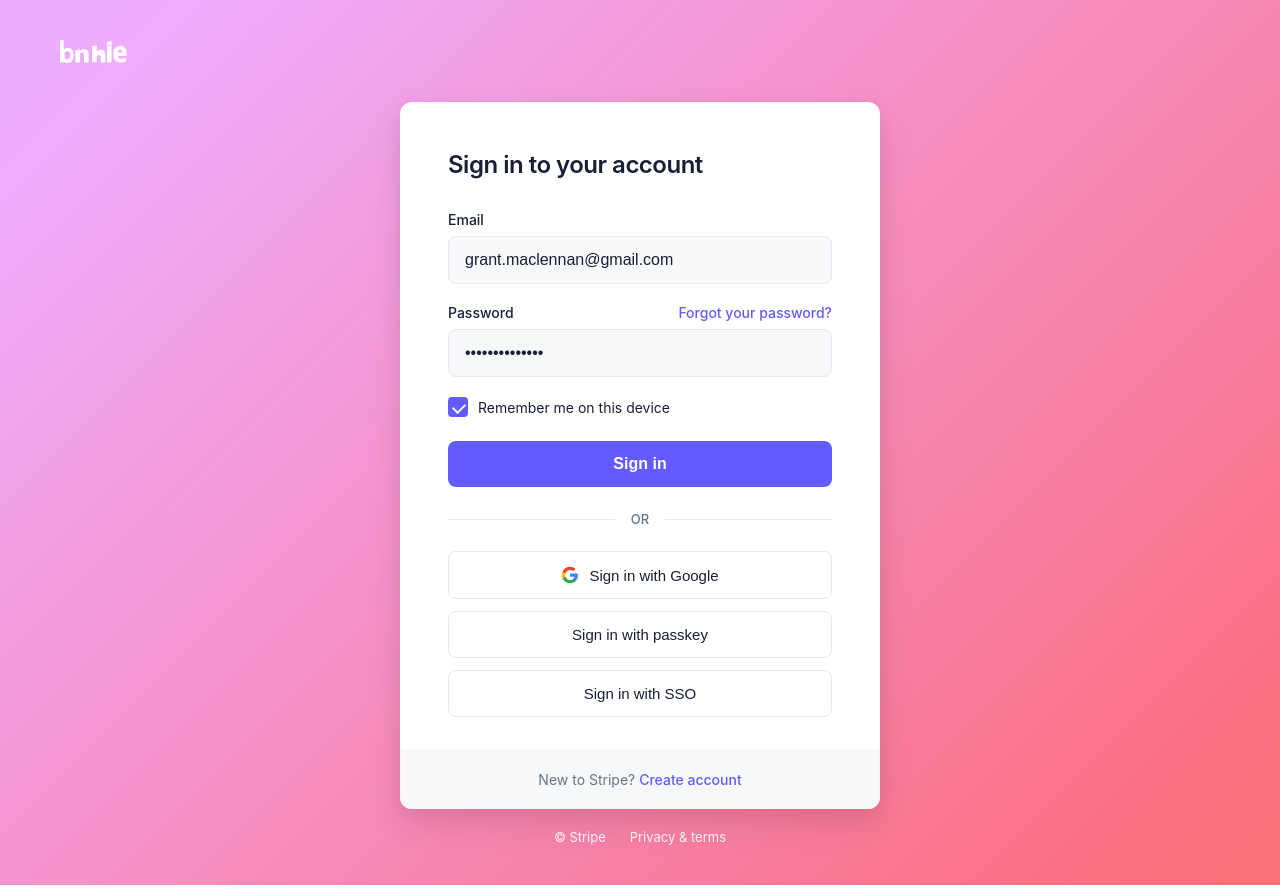
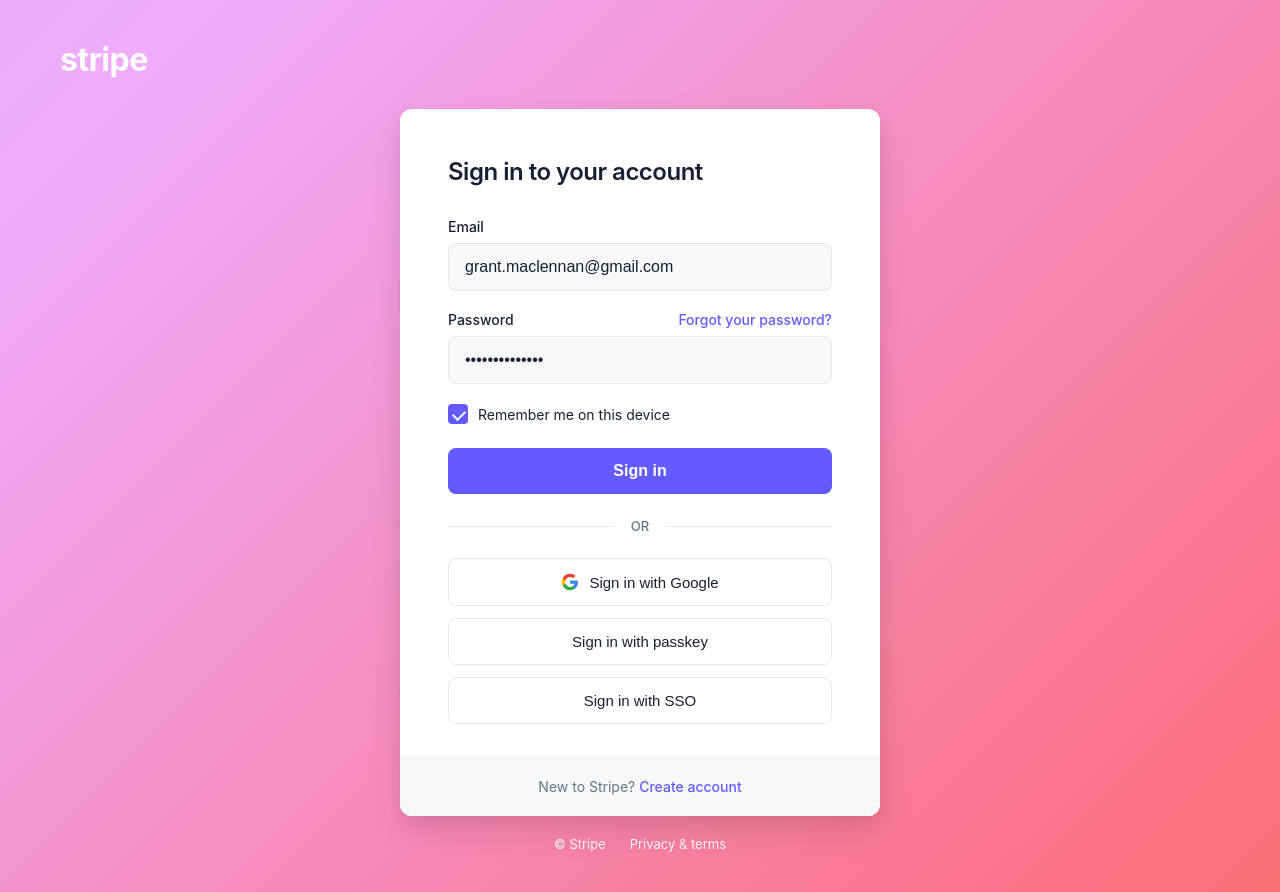
Before and after one commit to superhands-prototypes/prototype-1768306761473-311b7814, a React (Vite) app: page / in a window 1280 px wide. Built offline with nearby package versions, Linux system fonts and the light colour scheme; a web font is replaced by a local one.

Commit message:
Auto-save: 2 files changed

```diff
--- a/src/App.tsx
+++ b/src/App.tsx
@@ -13,9 +13,7 @@
   return (
     <div className="login-container">
       <div className="stripe-logo">
-        <svg viewBox="0 0 60 25" xmlns="http://www.w3.org/2000/svg">
-          <path d="M59.64 14.28h-8.06c.19 1.93 1.6 2.55 3.2 2.55 1.64 0 2.96-.37 4.05-.95v3.32a10.2 10.2 0 0 1-4.56 1c-4.01 0-6.83-2.5-6.83-7.48 0-4.19 2.39-7.52 6.3-7.52 3.92 0 5.96 3.28 5.96 7.23 0 .59-.04 1.26-.06 1.85zm-6.02-5.7c-1.08 0-2.04.78-2.21 2.52h4.32c-.08-1.64-.78-2.52-2.11-2.52zM41.9 20.2V5.6l4.18-.71v15.31H41.9zm0-18.12L46.08.94v3.27l-4.18.7v-2.83zm-5.55 13.44c0-1.2-.49-2.02-1.59-2.02-.68 0-1.37.32-1.91.78v5.66h-4.18V5.6l4.18-.71v5.14c.97-.72 2.2-1.3 3.7-1.3 2.72 0 3.97 1.82 3.97 4.78v6.69h-4.17v-5.68zm-14.92 4.68v-6.96c0-1.2-.49-2.02-1.59-2.02-.68 0-1.37.32-1.91.78v8.2h-4.18V9.2l4.18-.7v1.02c.97-.72 2.2-1.3 3.7-1.3 2.72 0 3.97 1.82 3.97 4.78v7.2h-4.17zM7.46 6.81C5.73 6.81 4.3 7.5 3.26 8.5l-.04-8.5H0V20.2h2.85l.2-1.02c1.04 1.06 2.44 1.25 3.46 1.25 3.48 0 5.87-2.82 5.87-6.81 0-3.85-2.15-6.81-4.92-6.81zm-.95 10.3c-.9 0-1.68-.26-2.29-.89v-5.3c.58-.58 1.35-.92 2.25-.92 1.67 0 2.73 1.45 2.73 3.5 0 2.16-1.02 3.61-2.69 3.61z"/>
-        </svg>
+        <span className="stripe-wordmark">stripe</span>
       </div>
 
       <div className="login-card">
--- a/src/index.css
+++ b/src/index.css
@@ -59,9 +59,12 @@
   margin-left: 40px;
 }
 
-.stripe-logo svg {
-  height: 28px;
-  fill: white;
+.stripe-wordmark {
+  font-family: -apple-system, BlinkMacSystemFont, 'Segoe UI', Roboto, sans-serif;
+  font-size: 32px;
+  font-weight: 700;
+  color: white;
+  letter-spacing: -0.5px;
 }
 
 .login-card {
```
